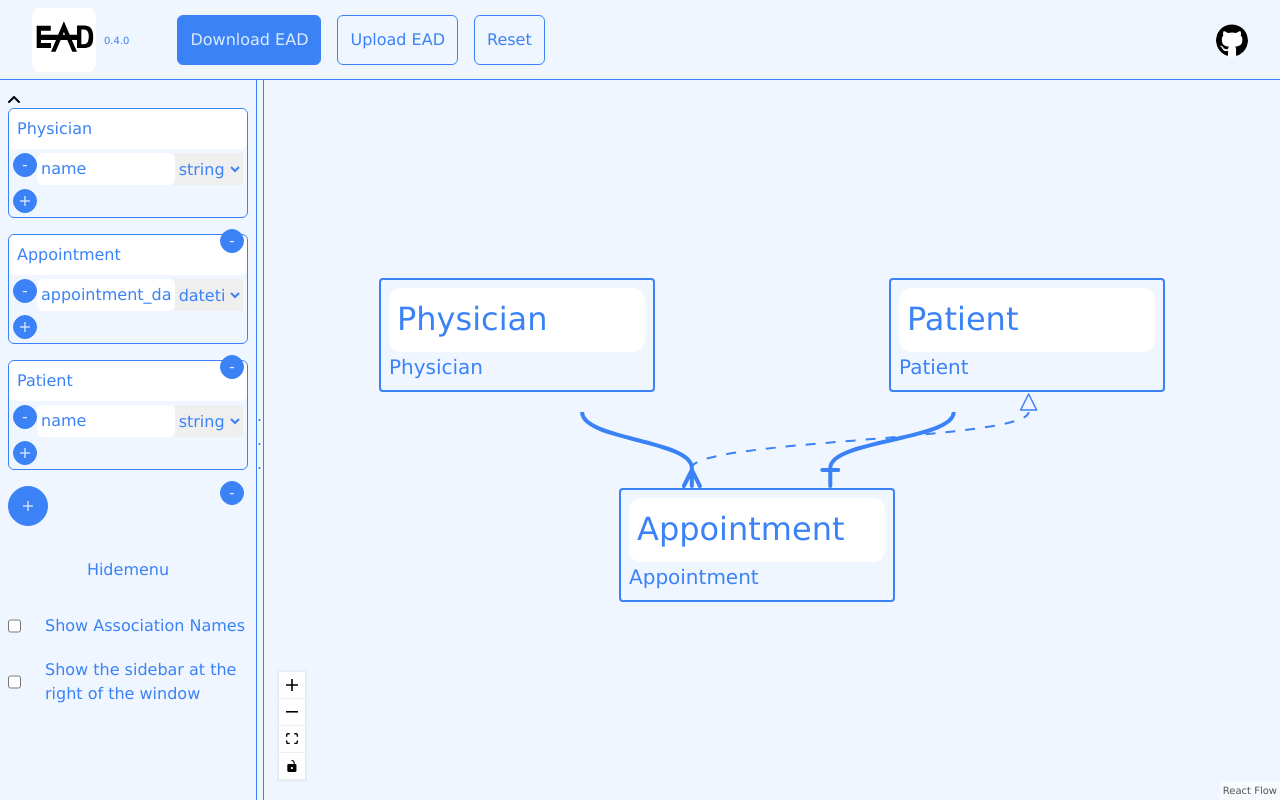
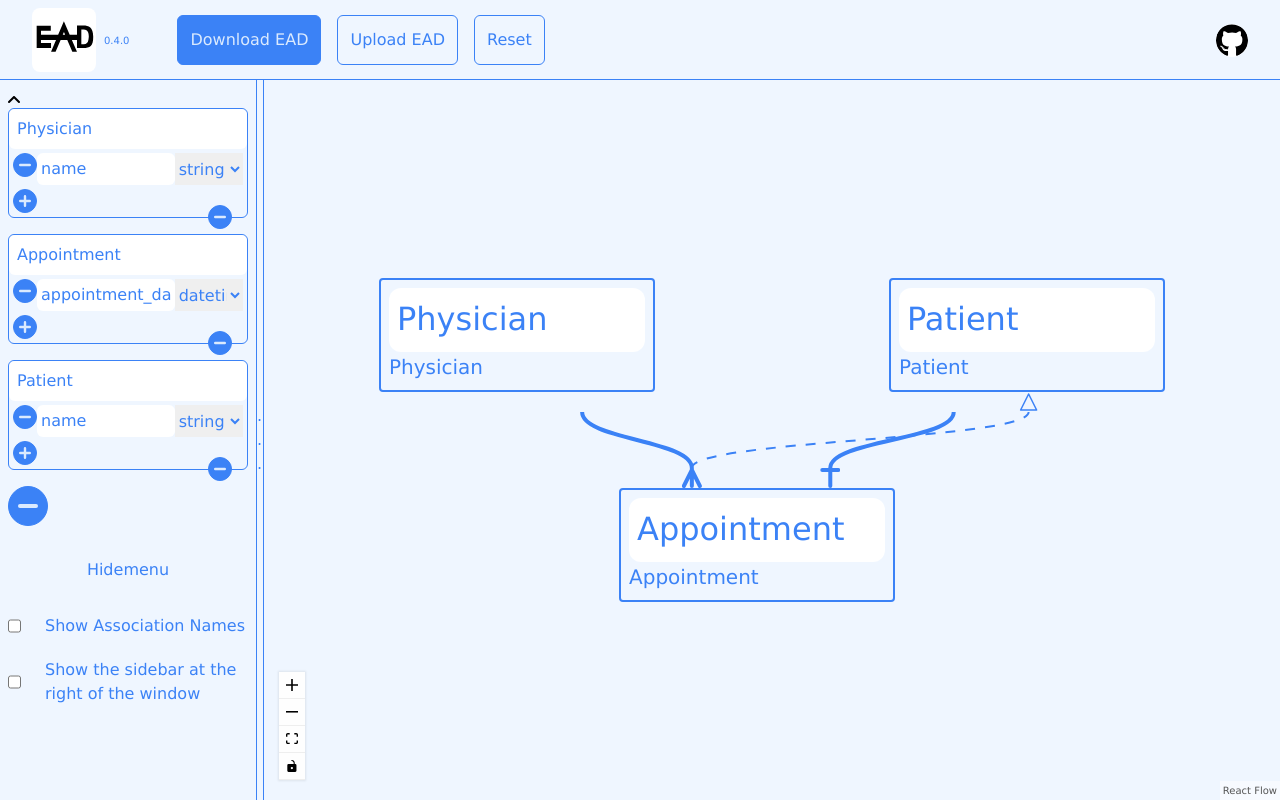
Before and after one commit to ozovalihasan/ead, a React (Vite) app: page / in a window 1280 px wide. Built offline with nearby package versions, Linux system fonts and the light colour scheme.

Commit message:
Update the Sidebar component by using new icons

```diff
--- a/src/components/Sidebar/Sidebar.tsx
+++ b/src/components/Sidebar/Sidebar.tsx
@@ -1,6 +1,7 @@
 import useCustomizationStore from '@/zustandStore/customizationStore';
 import useStore from '@/zustandStore/store';
 import { Settings } from '@/components';
+import { MinusSign, PlusSign } from '@/icons';
 
 export const Sidebar = () => {
 
@@ -46,7 +47,11 @@ export const Sidebar = () => {
                 Object.keys(tables[tableId].attributes).map((attributeId) => {
                   return (
                     <div className="flex m-1" key={attributeId} >
-                      <button className="btn-first rounded-full aspect-square h-6" title="Remove the attribute" onClick={() => removeAttribute(tableId, attributeId)} >-</button>
+                      <button className="btn-first rounded-full aspect-square h-6" title="Remove the attribute" onClick={() => removeAttribute(tableId, attributeId)} >
+                        <div className="stroke-[40] w-3 h-3">
+                          <MinusSign />
+                        </div>
+                      </button>
                       <input className="p-1 w-2/3 rounded-md" placeholder="Attribute" type="text" value={tables[tableId].attributes[attributeId].name} onChange={(event) => onAttributeNameChange(event, tableId, attributeId)} />
                       <select
                         className="w-1/3"
@@ -68,13 +73,25 @@ export const Sidebar = () => {
                   )
                 })
               }
-              <button className="btn-first rounded-full m-1 aspect-square h-6" title="Add an attribute" onClick={() => addAttribute(tableId)}>+</button>
-              <button className="right-0 absolute -translate-x-1/2 translate-y-1/2 btn-first rounded-full aspect-square h-6" title="Delete the table" onClick={() => removeTable(tableId)}>-</button>
+              <button className="btn-first rounded-full m-1 aspect-square h-6" title="Add an attribute" onClick={() => addAttribute(tableId)}>
+                  <div className="stroke-[40] w-3 h-3">
+                    <PlusSign />
+                  </div>
+              </button>
+              <button className="right-0 absolute -translate-x-full -translate-y-1/2 btn-first rounded-full aspect-square h-6 " title="Delete the table" onClick={() => removeTable(tableId)}>
+                  <div className="stroke-[40] w-3 h-3">
+                    <MinusSign />
+                  </div>
+              </button>
             </div>
           )
         })
       }
-      <button className="p-1 btn-first rounded-full aspect-square h-10" title="Add a table" onClick={addTable}>+</button>
+      <button className="p-1 btn-first rounded-full aspect-square h-10" title="Add a table" onClick={addTable}>
+        <div className="stroke-[40] w-5 h-5">
+          <MinusSign />
+        </div>
+      </button>
 
       <Settings />
 
```
Also changed, not shown: 2 other files (tests, documents, lock files or other folders).
